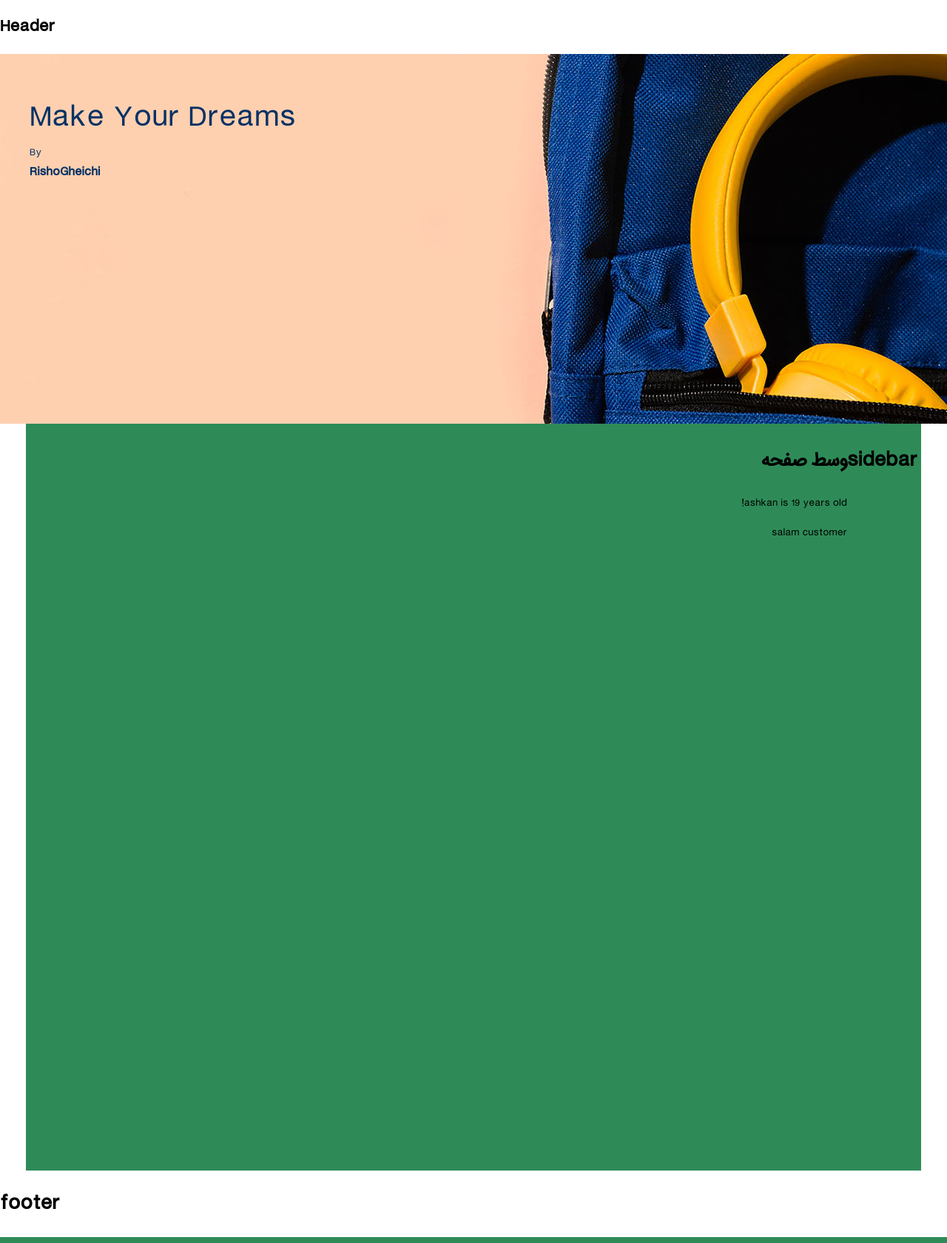
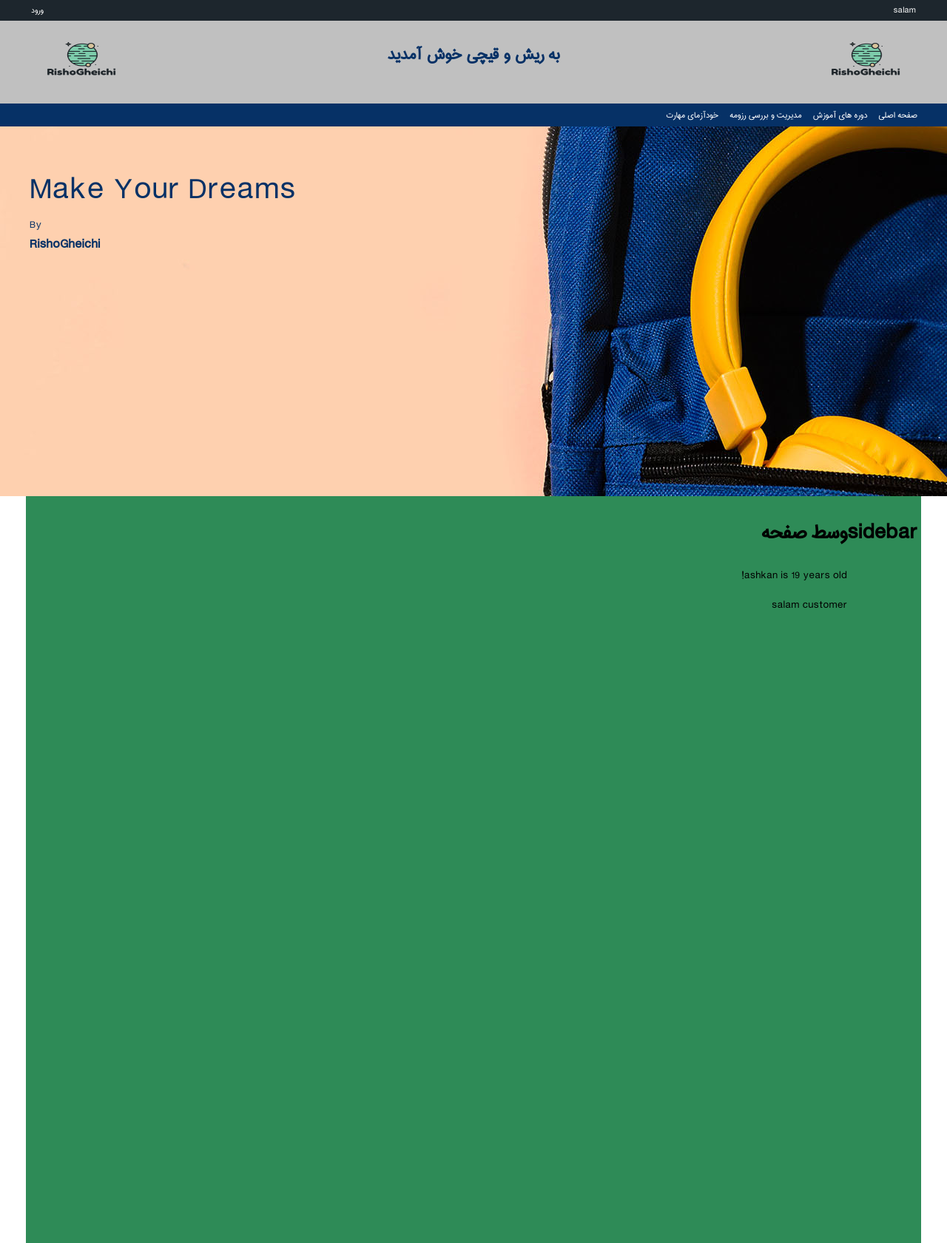
Before and after one commit to MapsaBootCamp/django5, a Django app: page / in a window 1280 px wide. Shown: the whole page at 74% size. Run offline with Django 3.2, Linux system fonts and the light colour scheme.

Commit message:
add header and footer

```diff
--- a/rishoGheichi/templates/footer.html
+++ b/rishoGheichi/templates/footer.html
@@ -1 +1,4 @@
-<h1>footer</h1>
+<div class="footer">
+    <div class="center-container">
+    </div>
+</div>
--- a/rishoGheichi/templates/header.html
+++ b/rishoGheichi/templates/header.html
@@ -1 +1,49 @@
-<h1> Header</h1>
+{% load static %}
+
+<div>
+    <div class="header-short">
+        <div class="center-container">
+            <div class="header-short-elm">
+                <div class="header-short -right">salam</div>
+                <div class="header-short -left">{% if user.is_authenticated %}
+                    <div>سلام {{ user.username }}</div>{% else %}<a style="color:white;text-decoration: none;
+" href="{% url 'login' %}">ورود</a>{% endif %}</div>
+            </div>
+        </div>
+    </div>
+    <div class="header-middle">
+        <div class="center-container">
+            <div class="header-middle-elm">
+                <div class="pull-right">
+                    <img class="header-rishogheichi-logo" src="{% static 'assets/rishoGheichi.png' %}"
+                         alt="لوگو ریش و قیچی" width="140" height="105" border="0"/>
+                </div>
+                <div class="header-middle-title"><h1>به ریش و قیچی خوش آمدید</h1></div>
+                <div class="pull-left">
+                    <img class="header-rishogheichi-logo" src="{% static 'assets/rishoGheichi.png' %}"
+                         alt="لوگو ریش و قیچی" width="140" height="105" border="0"/>
+                </div>
+            </div>
+        </div>
+    </div>
+    <div class="header-main">
+        <div class="center-container">
+            <div>
+                <ul class="header-main-elem">
+                    <a href="#">
+                        <li>صفحه اصلی</li>
+                    </a>
+                    <a href="#">
+                        <li>دوره های آموزش</li>
+                    </a>
+                    <a href="#">
+                        <li>مدیریت و بررسی رزومه</li>
+                    </a>
+                    <a href="#">
+                        <li>خودآزمای مهارت</li>
+                    </a>
+                </ul>
+            </div>
+        </div>
+    </div>
+</div>
```
Also changed, not shown: rishoGheichi/resume/templates/resume/base_resume.html (+88 -0 lines).
